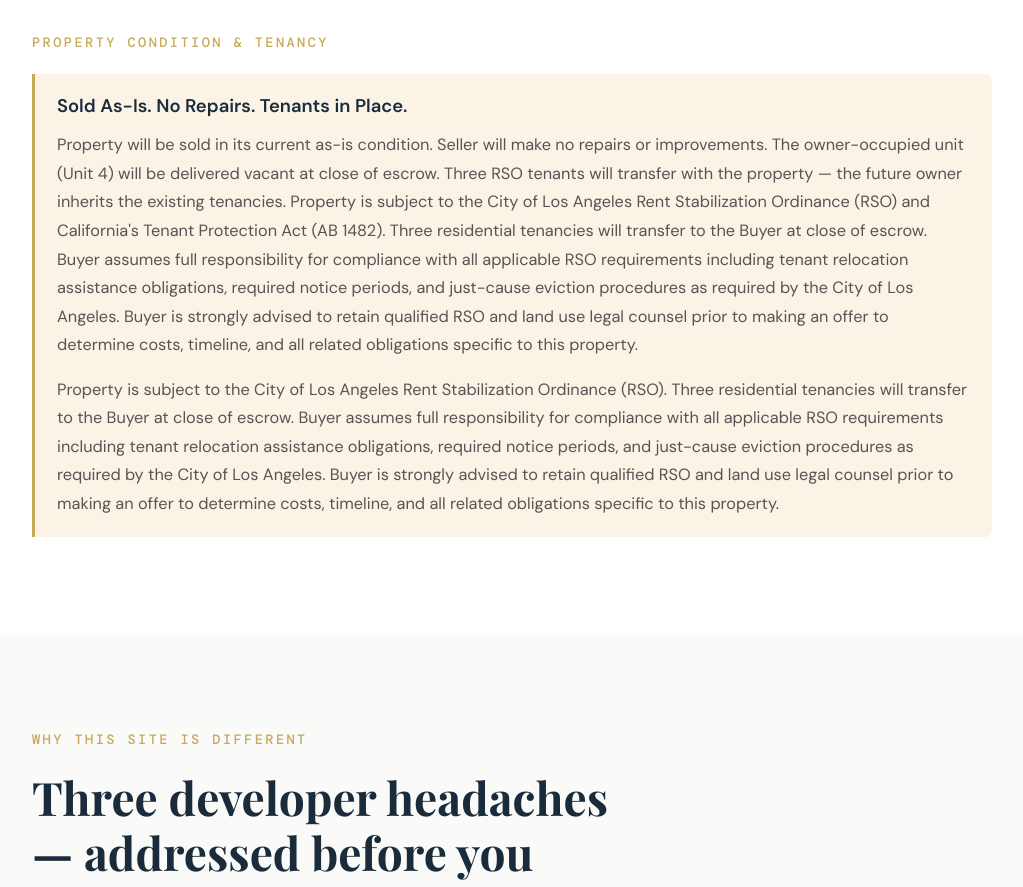
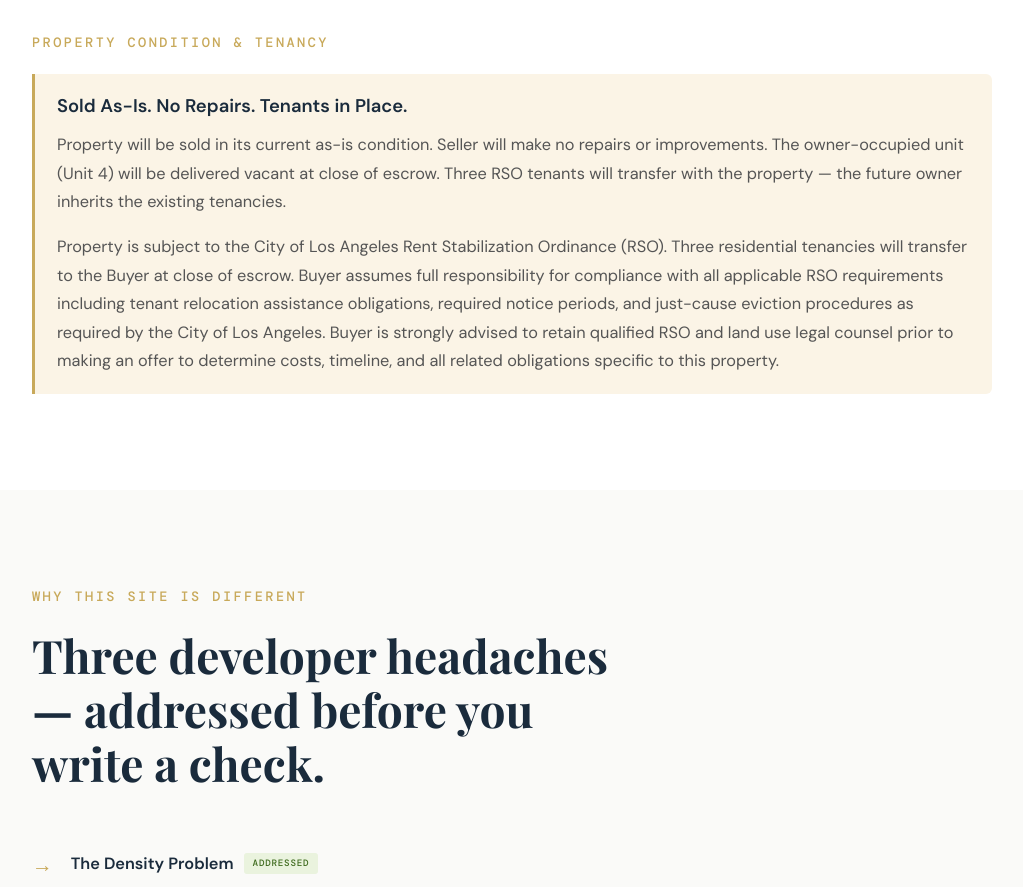
Before and after one commit to Ebenyi1976/446-bonnie-brea, a Next.js app: page / in a window 1280 px wide. Shown: the part 1080-1967 px from the top of the page, without its empty margins (128-1151 px from the left). Built offline with nearby package versions, Linux system fonts and the light colour scheme.

Commit message:
Revert RSO paragraph addition

```diff
--- a/app/page.tsx
+++ b/app/page.tsx
@@ -59,9 +59,7 @@ export default function Home() {
           <span className="secTag">Property Condition &amp; Tenancy</span>
           <div className="callout">
             <h3>Sold As-Is. No Repairs. Tenants in Place.</h3>
-            <p>Property will be sold in its current as-is condition. Seller will make no repairs or improvements. The owner-occupied unit (Unit 4) will be delivered vacant at close of escrow. Three RSO tenants will transfer with the property — the future owner inherits the existing tenancies.
-
-Property is subject to the City of Los Angeles Rent Stabilization Ordinance (RSO) and California's Tenant Protection Act (AB 1482). Three residential tenancies will transfer to the Buyer at close of escrow. Buyer assumes full responsibility for compliance with all applicable RSO requirements including tenant relocation assistance obligations, required notice periods, and just-cause eviction procedures as required by the City of Los Angeles. Buyer is strongly advised to retain qualified RSO and land use legal counsel prior to making an offer to determine costs, timeline, and all related obligations specific to this property.</p>
+            <p>Property will be sold in its current as-is condition. Seller will make no repairs or improvements. The owner-occupied unit (Unit 4) will be delivered vacant at close of escrow. Three RSO tenants will transfer with the property — the future owner inherits the existing tenancies.</p>
             <p style={{ marginTop: '16px' }}>Property is subject to the City of Los Angeles Rent Stabilization Ordinance (RSO). Three residential tenancies will transfer to the Buyer at close of escrow. Buyer assumes full responsibility for compliance with all applicable RSO requirements including tenant relocation assistance obligations, required notice periods, and just-cause eviction procedures as required by the City of Los Angeles. Buyer is strongly advised to retain qualified RSO and land use legal counsel prior to making an offer to determine costs, timeline, and all related obligations specific to this property.</p>
           </div>
         </div>
```
